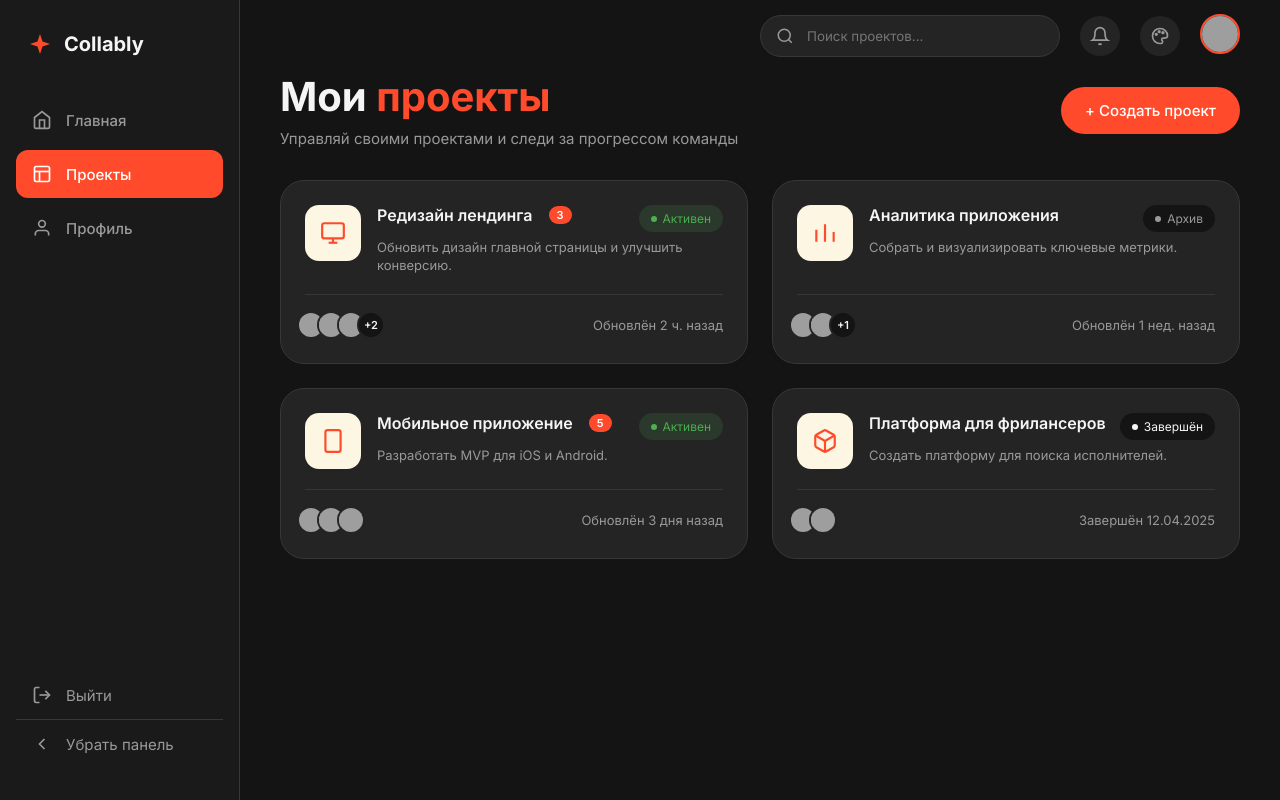
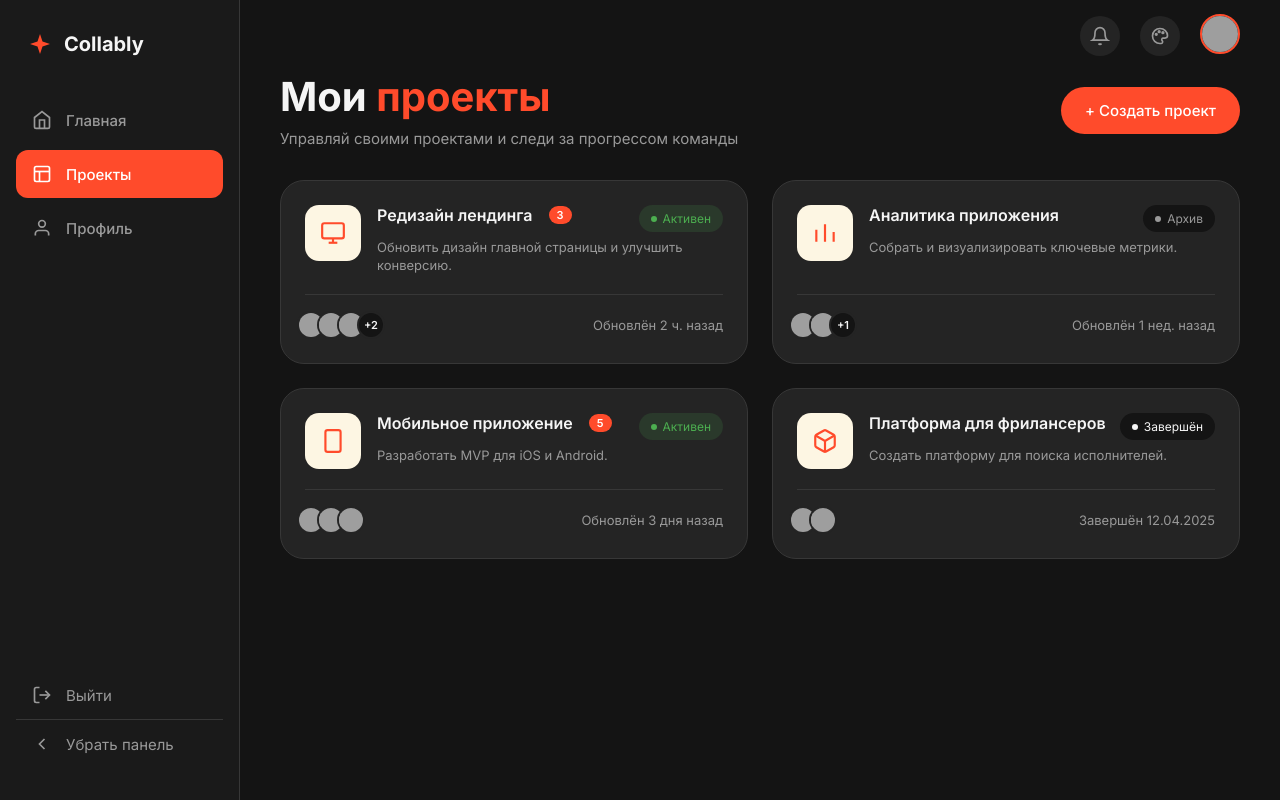
Before and after one commit to Ponciv/hahaton, a plain HTML site: page projects.html in a window 1280 px wide. Drawn offline with Linux system fonts and the light colour scheme; grey boxes are pictures that could not be loaded.

Commit message:
Update projects.html

```diff
--- a/projects.html
+++ b/projects.html
@@ -24,10 +24,6 @@
 
   <main class="main" id="main">
     <header class="topbar">
-      <div class="search">
-        <svg viewBox="0 0 24 24" fill="none" stroke="currentColor" stroke-width="2"><circle cx="11" cy="11" r="8"/><line x1="21" y1="21" x2="16.65" y2="16.65"/></svg>
-        <input type="text" placeholder="Поиск проектов..." id="projectSearch">
-      </div>
       <button class="icon-btn" aria-label="Уведомления"><svg width="20" height="20" viewBox="0 0 24 24" fill="none" stroke="currentColor" stroke-width="2"><path d="M18 8A6 6 0 0 0 6 8c0 7-3 9-3 9h18s-3-2-3-9"/><path d="M13.73 21a2 2 0 0 1-3.46 0"/></svg></button>
 
       <div class="dropdown" data-dropdown>
```
